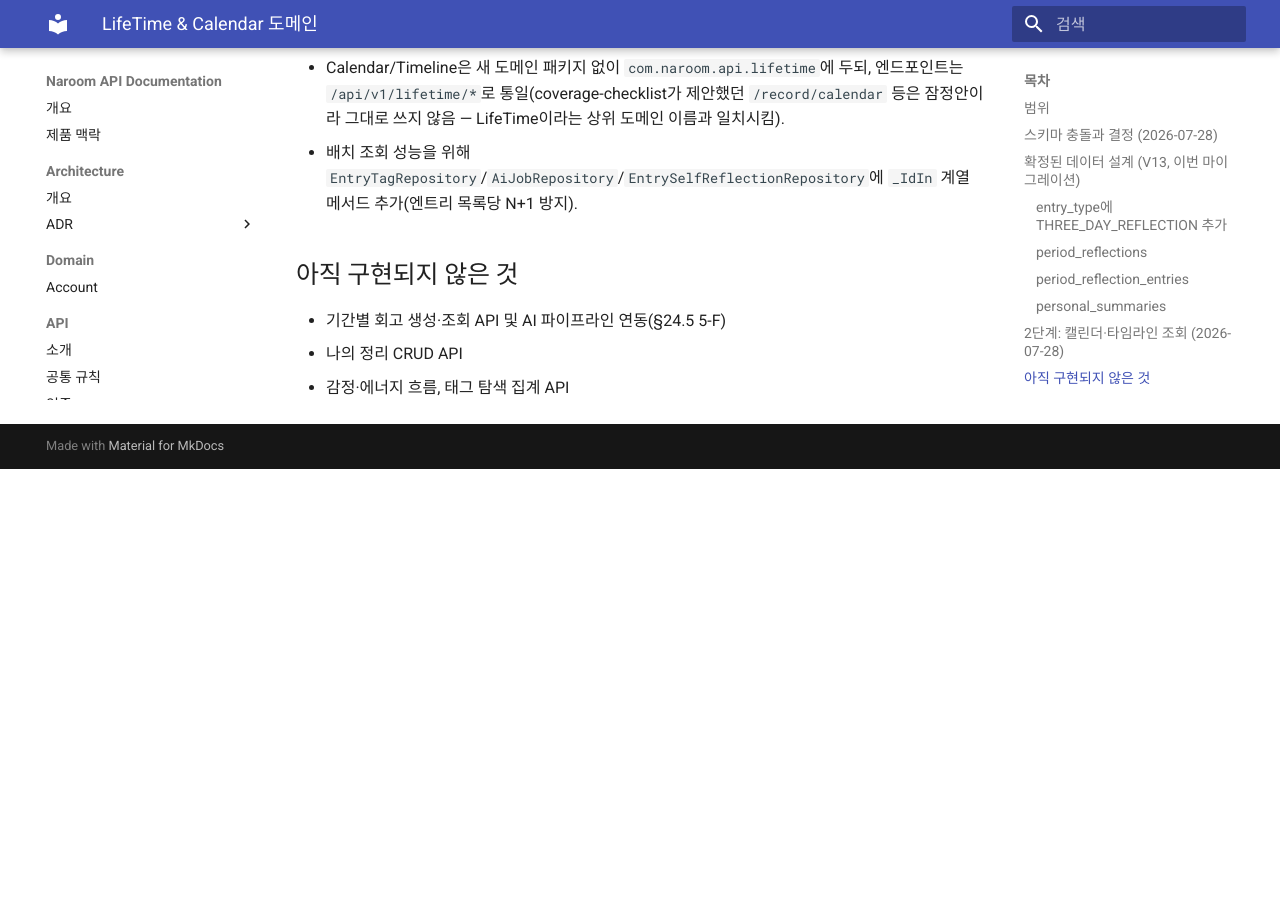
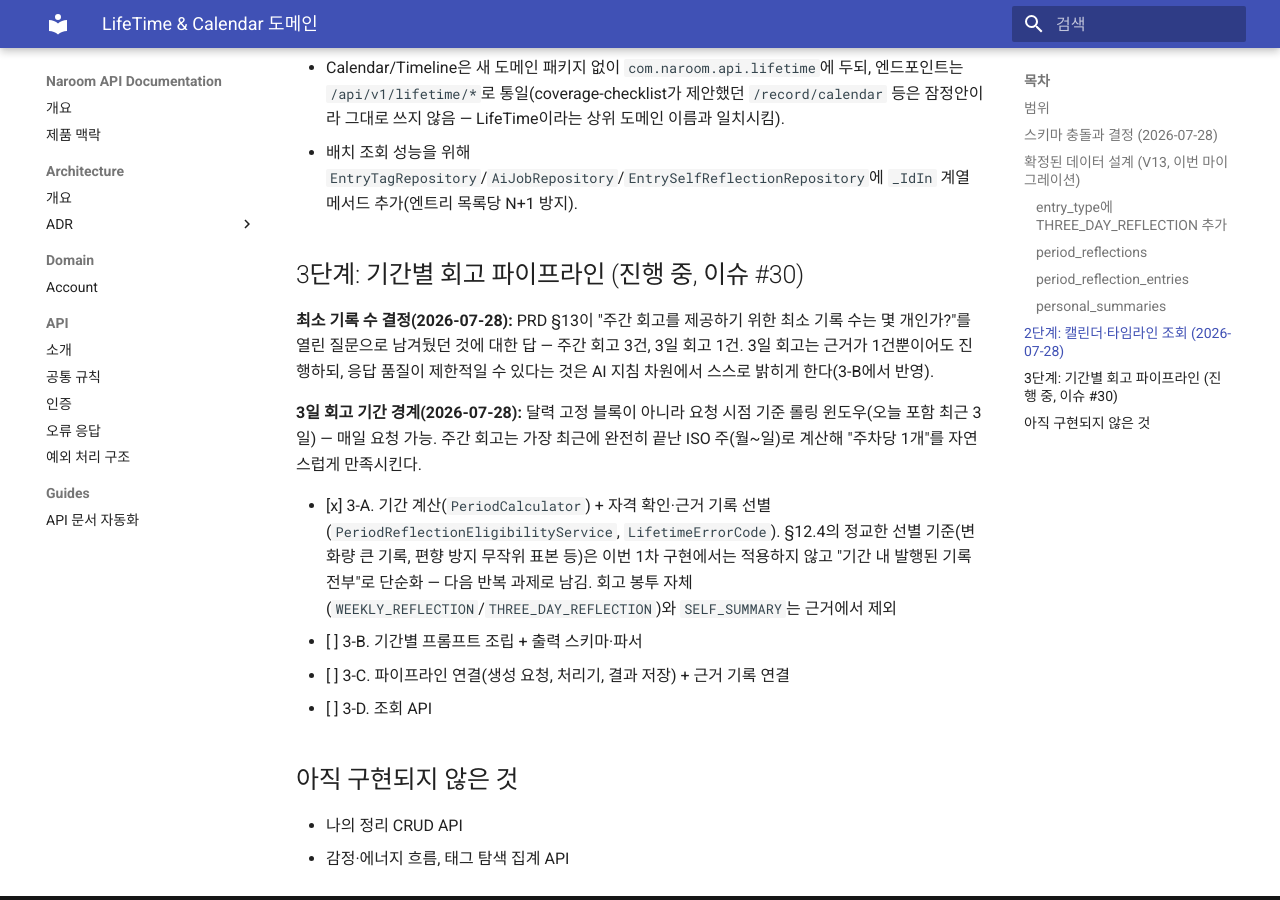
Before and after one commit to gvo-cheryl/narrom-api, an MkDocs documentation site: the page built from docs/domain/lifetime-calendar.md, in a window 1280 px wide and 900 px high, scrolled down 2816 px. Built offline with MkDocs 1.6.1 and Material for MkDocs 9.7.7, drawn with Linux system fonts in a browser that asks for light colours; before the commit the page ends 3285 px from its top, so only the background shows below that.

Commit message:
docs(lifetime): 3-A 완료 및 최소 기록 수·3일 회고 기간 경계 결정 반영

```diff
--- a/docs/domain/lifetime-calendar.md
+++ b/docs/domain/lifetime-calendar.md
@@ -58,8 +58,18 @@ LifeTime은 타임라인·캘린더·감정/에너지 흐름·태그 탐색·기
 - Calendar/Timeline은 새 도메인 패키지 없이 `com.naroom.api.lifetime`에 두되, 엔드포인트는 `/api/v1/lifetime/*`로 통일(coverage-checklist가 제안했던 `/record/calendar` 등은 잠정안이라 그대로 쓰지 않음 — LifeTime이라는 상위 도메인 이름과 일치시킴).
 - 배치 조회 성능을 위해 `EntryTagRepository`/`AiJobRepository`/`EntrySelfReflectionRepository`에 `_IdIn` 계열 메서드 추가(엔트리 목록당 N+1 방지).
 
+## 3단계: 기간별 회고 파이프라인 (진행 중, 이슈 #30)
+
+**최소 기록 수 결정(2026-07-28):** PRD §13이 "주간 회고를 제공하기 위한 최소 기록 수는 몇 개인가?"를 열린 질문으로 남겨뒀던 것에 대한 답 — 주간 회고 3건, 3일 회고 1건. 3일 회고는 근거가 1건뿐이어도 진행하되, 응답 품질이 제한적일 수 있다는 것은 AI 지침 차원에서 스스로 밝히게 한다(3-B에서 반영).
+
+**3일 회고 기간 경계(2026-07-28):** 달력 고정 블록이 아니라 요청 시점 기준 롤링 윈도우(오늘 포함 최근 3일) — 매일 요청 가능. 주간 회고는 가장 최근에 완전히 끝난 ISO 주(월~일)로 계산해 "주차당 1개"를 자연스럽게 만족시킨다.
+
+- [x] 3-A. 기간 계산(`PeriodCalculator`) + 자격 확인·근거 기록 선별(`PeriodReflectionEligibilityService`, `LifetimeErrorCode`). §12.4의 정교한 선별 기준(변화량 큰 기록, 편향 방지 무작위 표본 등)은 이번 1차 구현에서는 적용하지 않고 "기간 내 발행된 기록 전부"로 단순화 — 다음 반복 과제로 남김. 회고 봉투 자체(`WEEKLY_REFLECTION`/`THREE_DAY_REFLECTION`)와 `SELF_SUMMARY`는 근거에서 제외
+- [ ] 3-B. 기간별 프롬프트 조립 + 출력 스키마·파서
+- [ ] 3-C. 파이프라인 연결(생성 요청, 처리기, 결과 저장) + 근거 기록 연결
+- [ ] 3-D. 조회 API
+
 ## 아직 구현되지 않은 것
 
-- 기간별 회고 생성·조회 API 및 AI 파이프라인 연동(§24.5 5-F)
 - 나의 정리 CRUD API
 - 감정·에너지 흐름, 태그 탐색 집계 API
```
